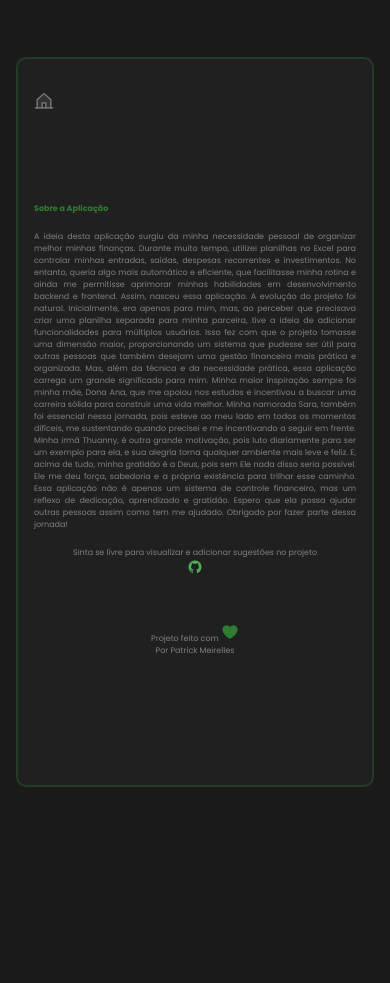
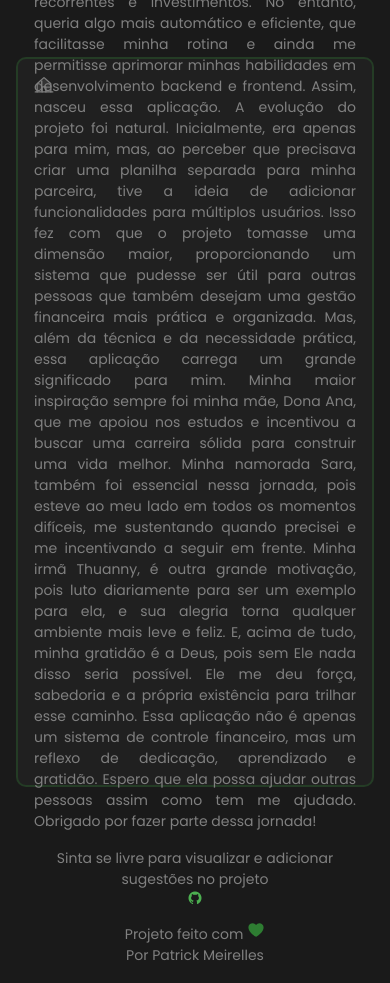
Before and after one commit to victormoni/PocketWise, a React (Vite) app: page /about in a window 390 px wide. Before the commit the page ends 844 px from the top, so only its background shows below. Built offline with nearby package versions, Linux system fonts and the light colour scheme.

Commit message:
[Fix] fixed responsivity

```diff
--- a/src/components/About.module.css
+++ b/src/components/About.module.css
@@ -111,10 +111,6 @@
     font-size: 0.5rem;
   }
 
-  .homeButton {
-    margin: 1rem 0;
-  }
-
   .profileContent {
     display: flex;
     align-items: center;
@@ -151,15 +147,11 @@
   }
 
   .container h2 {
-    font-size: 0.5rem;
+    font-size: 1rem;
   }
 
   .container p {
-    font-size: 0.5rem;
-  }
-
-  .homeButton {
-    margin: 1rem 0;
+    font-size: 0.875rem;
   }
 
   .profileContent {
@@ -184,3 +176,19 @@
     margin: 0;
   }
 }
+
+@media (max-width: 480px) {
+  .profileContent a {
+    height: 20%;
+  }
+
+  .profileContent {
+    margin: 0;
+  }
+
+  .container h2 {
+    padding: 0;
+    margin: 0;
+  }
+
+}
```
